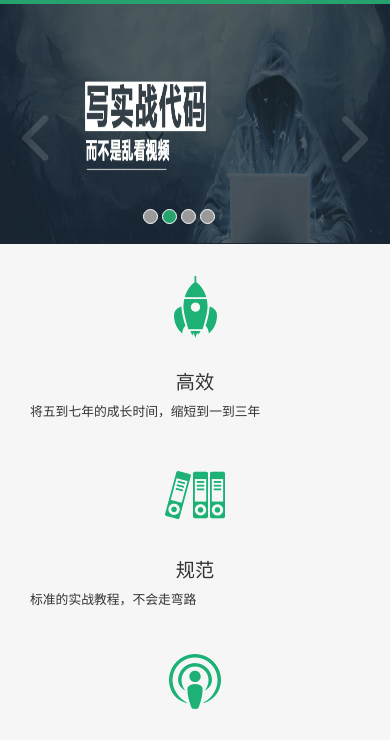
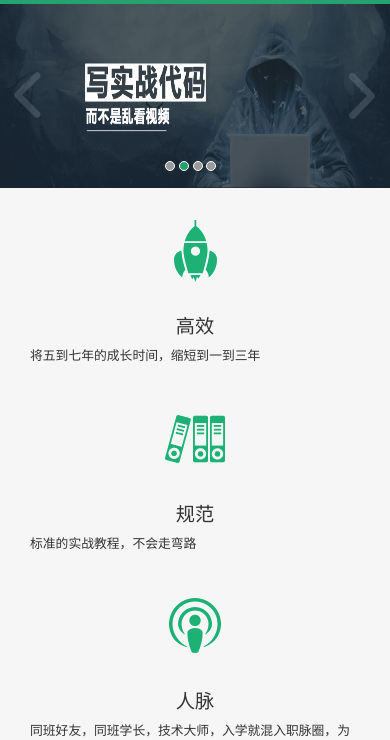
Before and after one commit to byAlice/CssPractice, a plain HTML site: page ImitateJnShu(bootstrap)/home.html in a window 390 px wide. Shown: the part 95-835 px from the top of the page. Drawn offline with Linux system fonts and the light colour scheme.

Commit message:
carousel

```diff
--- a/ImitateJnShu(bootstrap)/css/home.css
+++ b/ImitateJnShu(bootstrap)/css/home.css
@@ -6,7 +6,7 @@
 
 .play {
     width: 100%;
-    height: 420px;
+    height: 424px;
     margin: 0;
     overflow: hidden;
     position: relative;
@@ -17,8 +17,8 @@ image{
 }
 ol {
     position: absolute;
-    right: 45%;
-    bottom: 5px;
+    bottom: 2%;
+    left: 44%;
     z-index: 999999;
 }
 
@@ -38,7 +38,7 @@ ol li {
 #img {
     position: absolute;
     width: 100%;
-    height: 420px;
+    height: 424px;
     top: 0;
     left: 0;
     z-index: 1;
@@ -55,12 +55,12 @@ ol li {
     opacity: 1;
 }
 #prev{
-    left: 5%;
-    top: 45%;
+    left: 3%;
+    top: 185px;
 }
 #next{
-    right: 5%;
-    top: 45%;
+    right: 3%;
+    top: 185px;
 }
 /*轮播图end*/
 
@@ -139,10 +139,27 @@ h1{
 @media screen and (max-width: 480px) {
     .play {
 
-        height: 240px;
+        height: 184px;
 
     }
     #img {
-        height: 240px;
+        height: 184px;
     }
+    #prev{
+        left: 3%;
+        top: 65px;
+    }
+    #next{
+        right: 3%;
+        top: 65px;
+    }
+    ol {
+        bottom: 1%;
+        left: 32%;
+    }
+    ol li {
+        width: 10px;
+        height: 10px;
+    }
+
 }
--- a/ImitateJnShu(bootstrap)/home.html
+++ b/ImitateJnShu(bootstrap)/home.html
@@ -51,16 +51,17 @@
 <div id="play" class="play">
     <a id="prev"><img src="img/prev.png"></a>
     <a id="next"><img src="img/next.png"></a>
+    <ul>
+        <li><img id="img" src="img/banner-1.jpg" alt="img1"></li>
+    </ul>
     <ol>
         <li class="active"></li>
         <li></li>
         <li></li>
         <li></li>
     </ol>
-    <ul>
-        <li><img id="img" src="img/banner-1.jpg" alt="img1"></li>
-    </ul>
 </div>
+
 <!--end 全屏滚动-->
 <div class="container main-middle ">
     <div class="col-lg-3  col-md-6 col-sm-12 col-xs-12 text-align-center margin-top">
```
